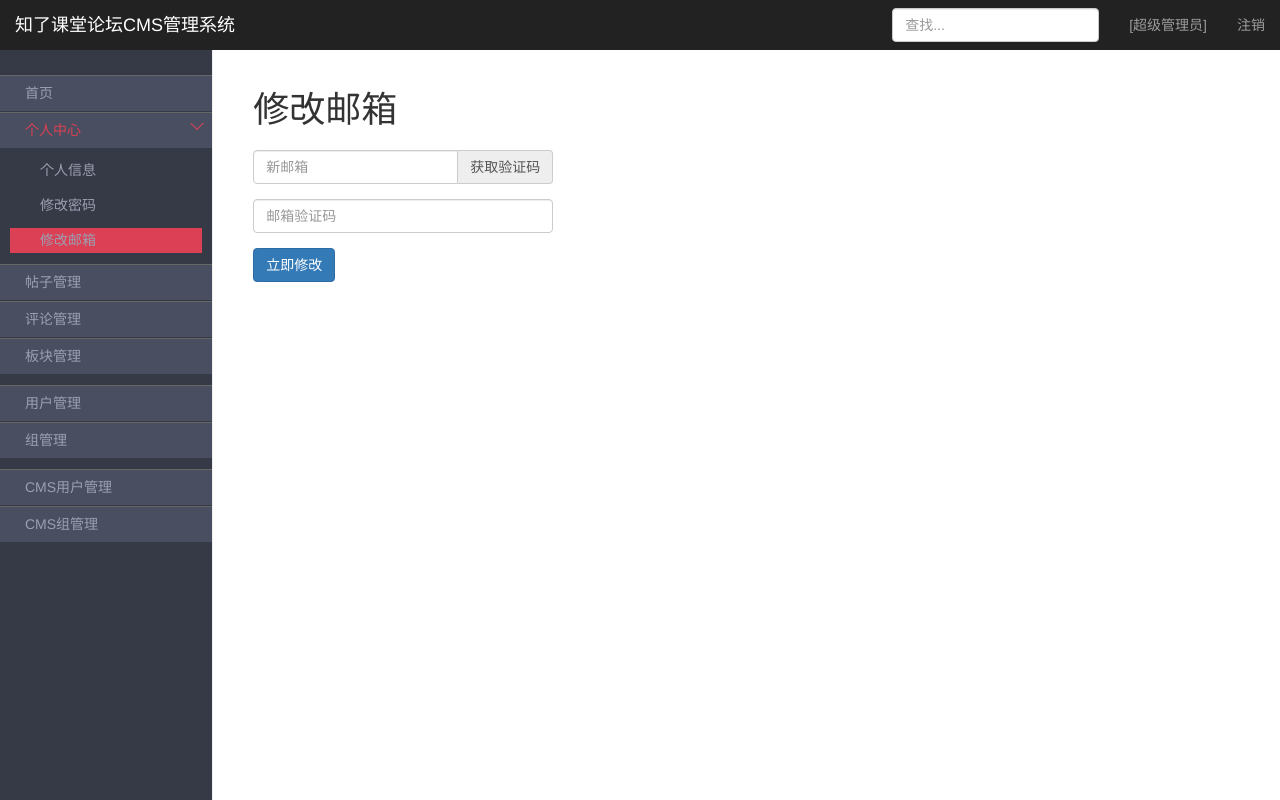
After one commit to HarperHao/ZL_Project, a Flask app: template templates/cms/cms_resetemail.html in a window 1280 px wide. The commit adds this page. Run offline with Flask 2, Linux system fonts and the light colour scheme; the template is opened without the code that fills it, so the values that code supplies are empty; some libraries are stand-ins or nearby versions.

Commit message:
:sparkles: 更改邮箱页面1.0

```diff
--- a/exts.py
+++ b/exts.py
@@ -5,6 +5,8 @@ FUNCTION:  扩展对象
 """
 from flask_sqlalchemy import SQLAlchemy
 from flask_wtf.csrf import CsrfProtect
+from flask_mail import Mail
 
 db = SQLAlchemy()
 csrf = CsrfProtect()
+mail = Mail()
--- a/static/cms/css/base.css
+++ b/static/cms/css/base.css
@@ -33,6 +33,7 @@ body {
 .sidebar {
     display: none;
 }
+
 @media (min-width: 768px) {
     .sidebar {
         position: fixed;
@@ -50,13 +51,13 @@ body {
     }
 }
 
-.nav-sidebar{
+.nav-sidebar {
     padding: 5px 0;
     margin-left: -20px;
     margin-right: -20px;
 }
 
-.nav-sidebar > li{
+.nav-sidebar > li {
     background: #494f60;
     border-bottom: 1px solid #363a47;
     border-top: 1px solid #666;
@@ -70,10 +71,10 @@ body {
     display: block;
 }
 
-.nav-sidebar > li a span{
+.nav-sidebar > li a span {
     float: right;
     width: 10px;
-    height:10px;
+    height: 10px;
     border-style: solid;
     border-color: #9b9fb1 #9b9fb1 transparent transparent;
     border-width: 1px;
@@ -83,65 +84,65 @@ body {
     margin-right: 10px;
 }
 
-.nav-sidebar > li > a:hover{
+.nav-sidebar > li > a:hover {
     color: #fff;
     background: #494f60;
     text-decoration: none;
 }
 
-.nav-sidebar > li > .subnav{
+.nav-sidebar > li > .subnav {
     display: none;
 }
 
-.nav-sidebar > li.unfold{
+.nav-sidebar > li.unfold {
     background: #494f60;
 }
 
-.nav-sidebar > li.unfold > .subnav{
+.nav-sidebar > li.unfold > .subnav {
     display: block;
 }
 
-.nav-sidebar > li.unfold > a{
+.nav-sidebar > li.unfold > a {
     color: #db4055;
 }
 
-.nav-sidebar > li.unfold > a span{
+.nav-sidebar > li.unfold > a span {
     transform: rotate(135deg);
     top: 5px;
     border-color: #db4055 #db4055 transparent transparent;
 }
 
-.subnav{
+.subnav {
     padding-left: 10px;
     padding-right: 10px;
     background: #363a47;
     overflow: hidden;
 }
 
-.subnav li{
+.subnav li {
     overflow: hidden;
     margin-top: 10px;
     line-height: 25px;
     height: 25px;
 }
 
-.subnav li.active{
+.subnav li.active {
     background: #db4055;
 }
 
-.subnav li a{
+.subnav li a {
     /*display: block;*/
     color: #9b9fb1;
     padding-left: 30px;
-    height:25px;
+    height: 25px;
     line-height: 25px;
 }
 
-.subnav li a:hover{
+.subnav li a:hover {
     color: #fff;
 }
 
-.nav-group{
+.nav-group {
     margin-top: 10px;
 }
 
@@ -149,12 +150,14 @@ body {
 .main {
     padding: 20px;
 }
+
 @media (min-width: 768px) {
     .main {
         padding-right: 40px;
         padding-left: 40px;
     }
 }
+
 .main .page-header {
     margin-top: 0;
 }
@@ -168,26 +171,32 @@ body {
     margin-bottom: 30px;
     text-align: center;
 }
+
 .placeholders h4 {
     margin-bottom: 0;
 }
+
 .placeholder {
     margin-bottom: 20px;
 }
+
 .placeholder img {
     display: inline-block;
     border-radius: 50%;
 }
 
-.main_content{
+.main_content {
     margin-top: 20px;
 }
 
 
-
-.top-group{
+.top-group {
     padding: 5px 10px;
     border-radius: 2px;
     background: #ecedf0;
     overflow: hidden;
 }
+
+.form-container {
+    width: 300px;
+}
--- a/templates/cms/cms_base.html
+++ b/templates/cms/cms_base.html
@@ -52,7 +52,7 @@
                     <ul class="subnav">
                         <li><a href="{{ url_for('cms.profile') }}">个人信息</a></li>
                         <li><a href="{{ url_for('cms.resetpwd') }}">修改密码</a></li>
-                        <li><a href="#">修改邮箱</a></li>
+                        <li><a href="{{url_for('cms.resetemail')}}">修改邮箱</a></li>
                     </ul>
                 </li>
 
--- /dev/null
+++ b/templates/cms/cms_resetemail.html
@@ -0,0 +1,30 @@
+{% extends "cms/cms_base.html" %}
+{% from "common/_macros.html" import static %}
+
+{% block title -%}
+修改邮箱
+{%- endblock %}
+
+
+{% block  page_title -%}
+{{self.title()}}
+{%- endblock%}
+
+{% block main_content %}
+    <form action="" method="post">
+        <div class="form-container">
+            <div class="form-group">
+                <div class="input-group">
+                    <input type="email" class="form-control" name="email" placeholder="新邮箱">
+                    <span class="input-group-addon" id="captcha-btn" style="cursor:pointer;">获取验证码</span>
+                </div>
+            </div>
+            <div class="form-group">
+                <input type="text" class="form-control" name="captcha" placeholder="邮箱验证码">
+            </div>
+            <div class="form-group">
+                <button class="btn btn-primary" id="submit">立即修改</button>
+            </div>
+        </div>
+    </form>
+{% endblock %}
--- a/templates/cms/cms_resetpwd.html
+++ b/templates/cms/cms_resetpwd.html
@@ -6,11 +6,7 @@
 {% endblock %}
 
 {% block head %}
-<style>
-    .form-container {
-        width: 300px;
-    }
-</style>
+
 <script src="{{static('cms/js/resetpwd.js')}}"></script>
 {% endblock %}
 
--- a/zlbbs.py
+++ b/zlbbs.py
@@ -8,7 +8,7 @@ import config
 from apps.cms import bp as cms_bp
 from apps.common import bp as common_bp
 from apps.front import bp as front_bp
-from exts import db, csrf
+from exts import db, csrf, mail
 
 
 def create_app():
@@ -20,6 +20,7 @@ def create_app():
     app.register_blueprint(front_bp)
     db.init_app(app)
     csrf.init_app(app)
+    mail.init_app(app)
     return app
 
 
```
Also changed, not shown: apps/cms/views.py (+41 -2 lines), config.py (+14 -0 lines), 日志.txt (+15 -0 lines). Lines whose indentation alone changed are shown as unchanged.
